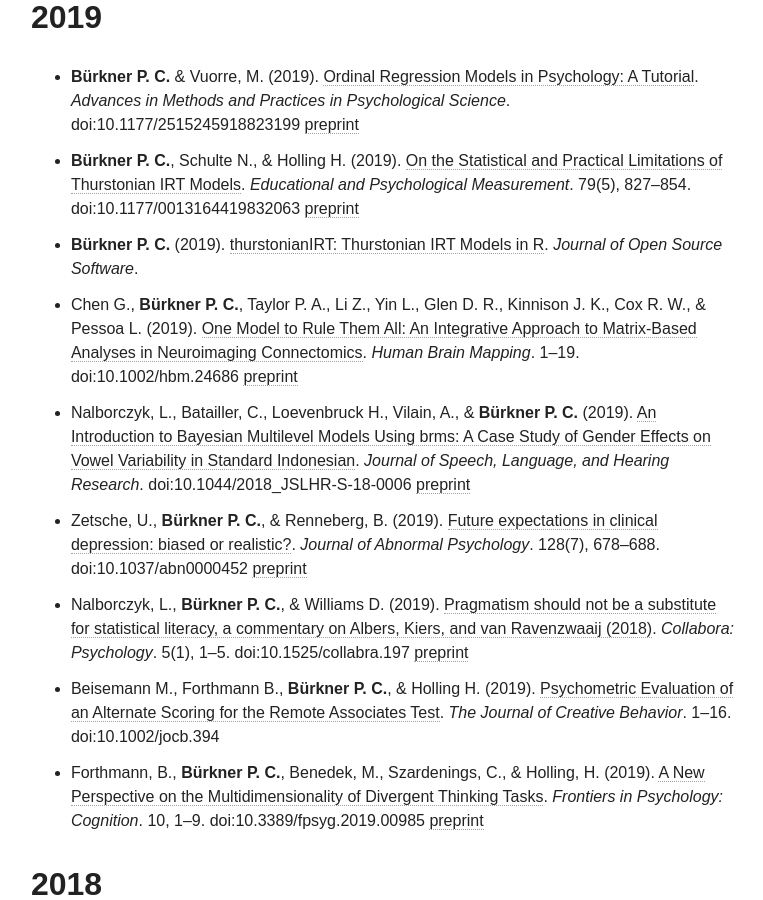
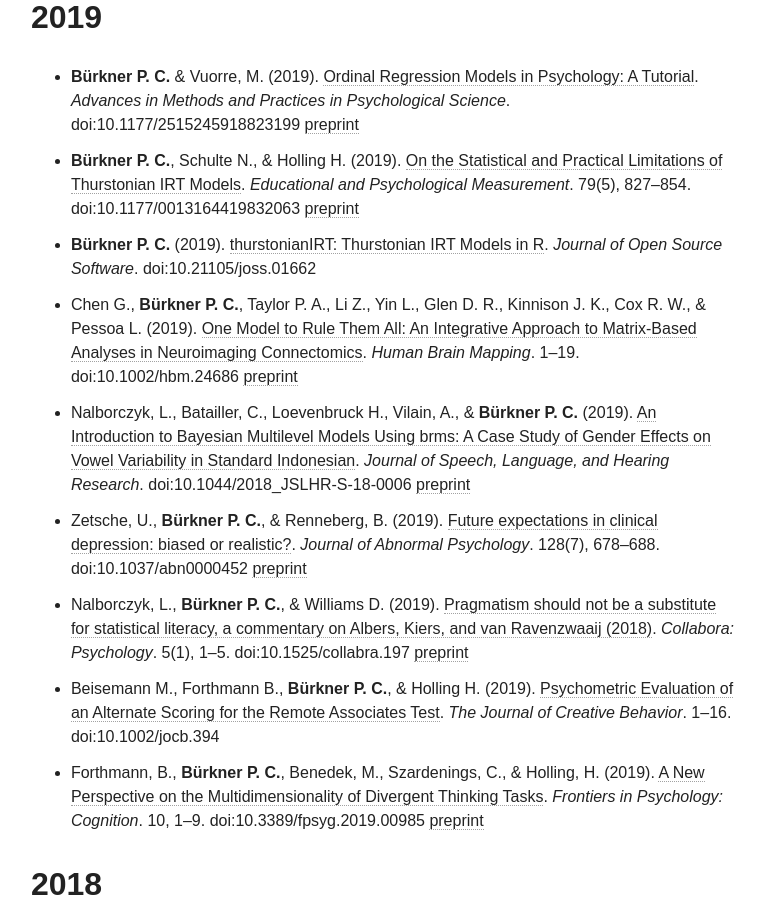
Before and after one commit to paul-buerkner/paul-buerkner.github.io, a Jekyll site: the page built from publications/index.md, in a window 1280 px wide and 900 px high, scrolled down 1690 px. Shown: the whole window, without its empty margins (255-1018 px from the left). Built offline with Jekyll 4.4.1, drawn with Linux system fonts in a browser that asks for light colours; nearby versions of some CDN libraries.

Commit message:
add a doi

```diff
--- a/publications/index.md
+++ b/publications/index.md
@@ -28,7 +28,7 @@
 
 * **Bürkner P. C.** & Vuorre, M. (2019). [Ordinal Regression Models in Psychology: A Tutorial](https://journals.sagepub.com/doi/10.1177/2515245918823199). *Advances in Methods and Practices in Psychological Science*. doi:10.1177/2515245918823199 [preprint](https://psyarxiv.com/x8swp/)
 * **Bürkner P. C.**, Schulte N., & Holling H. (2019). [On the Statistical and Practical Limitations of Thurstonian IRT Models](https://journals.sagepub.com/doi/10.1177/0013164419832063). *Educational and Psychological Measurement*. 79(5), 827--854. doi:10.1177/0013164419832063 [preprint](https://psyarxiv.com/dbwn8/)
-* **Bürkner P. C.** (2019). [thurstonianIRT: Thurstonian IRT Models in R](https://joss.theoj.org/papers/10.21105/joss.01662). *Journal of Open Source Software*.
+* **Bürkner P. C.** (2019). [thurstonianIRT: Thurstonian IRT Models in R](https://joss.theoj.org/papers/10.21105/joss.01662). *Journal of Open Source Software*. doi:10.21105/joss.01662
 * Chen G., **Bürkner P. C.**, Taylor P. A., Li Z., Yin L., Glen D. R., Kinnison J. K., Cox R. W., & Pessoa L. (2019). [One Model to Rule Them All: An Integrative Approach to Matrix-Based Analyses in Neuroimaging Connectomics](https://onlinelibrary.wiley.com/doi/full/10.1002/hbm.24686). *Human Brain Mapping*. 1--19. doi:10.1002/hbm.24686 [preprint](https://www.biorxiv.org/content/early/2018/11/01/459545)
 * Nalborczyk, L., Batailler, C., Loevenbruck H., Vilain, A., & **Bürkner P. C.** (2019). [An Introduction to Bayesian Multilevel Models Using brms: A Case Study of Gender Effects on Vowel Variability in Standard Indonesian](https://pubs.asha.org/doi/10.1044/2018_JSLHR-S-18-0006). *Journal of Speech, Language, and Hearing Research*. doi:10.1044/2018_JSLHR-S-18-0006 [preprint](https://psyarxiv.com/guhsa/)
 * Zetsche, U., **Bürkner P. C.**, & Renneberg, B. (2019). [Future expectations in clinical depression: biased or realistic?](https://psycnet.apa.org/fulltext/2019-47129-001.html). *Journal of Abnormal Psychology*. 128(7), 678--688. doi:10.1037/abn0000452 [preprint](https://psyarxiv.com/w96k2/)
```
